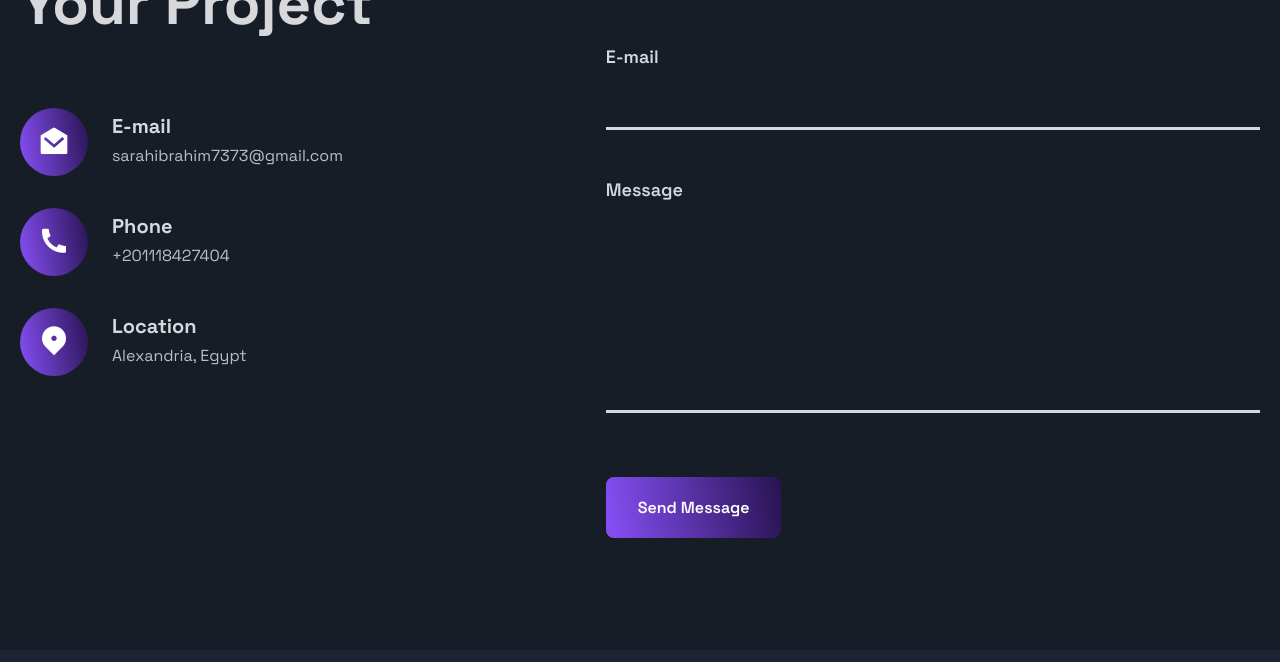
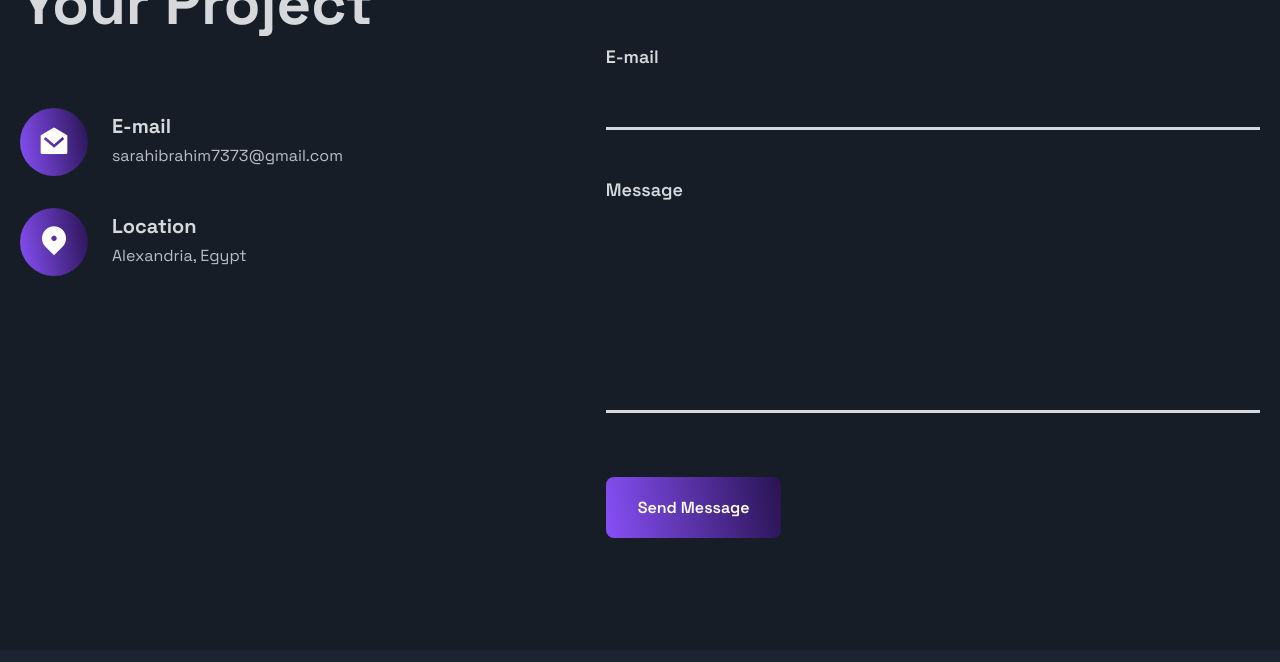
Before and after one commit to SarahIbrahim73/.myPortfolio, a plain HTML site: page index.html in a window 1280 px wide. Shown: the part 5769-6431 px from the top of the page. Drawn offline with nearby package versions, Linux system fonts and the light colour scheme.

Commit message:
Update index.html

```diff
--- a/index.html
+++ b/index.html
@@ -408,17 +408,6 @@ built using modern JavaScript, HTML, and CSS.
 
                             <div class="contact-item">
                                 <span class="contact-icon">
-                                    <i class="ri-phone-fill"></i>
-                                </span>
-
-                           <div>
-                             <h3 class="contact-title">Phone</h3>
-                            <p class="contact-description">+201118427404</p>
-                           </div>
-                            </div>
-
-                            <div class="contact-item">
-                                <span class="contact-icon">
                                     <i class="ri-map-pin-2-fill"></i>
                                 </span>
 
```
